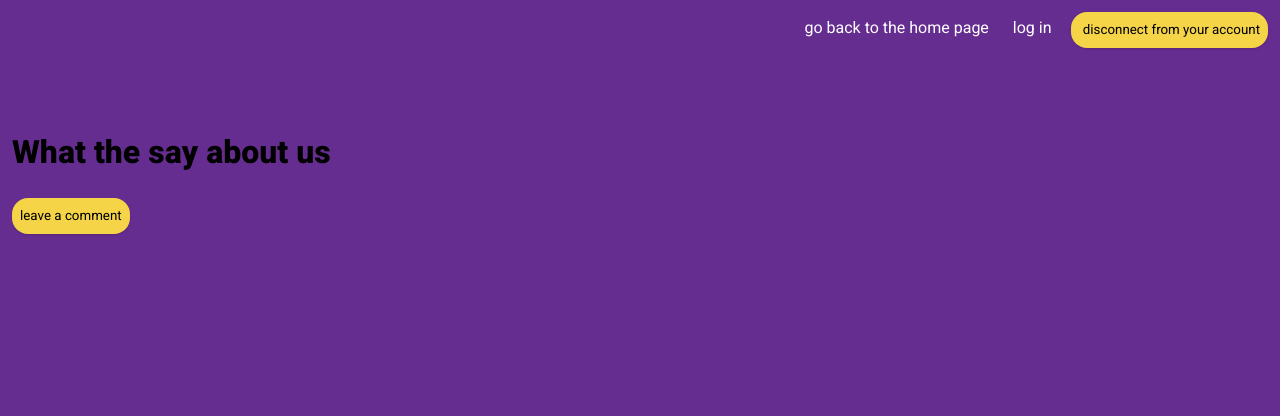
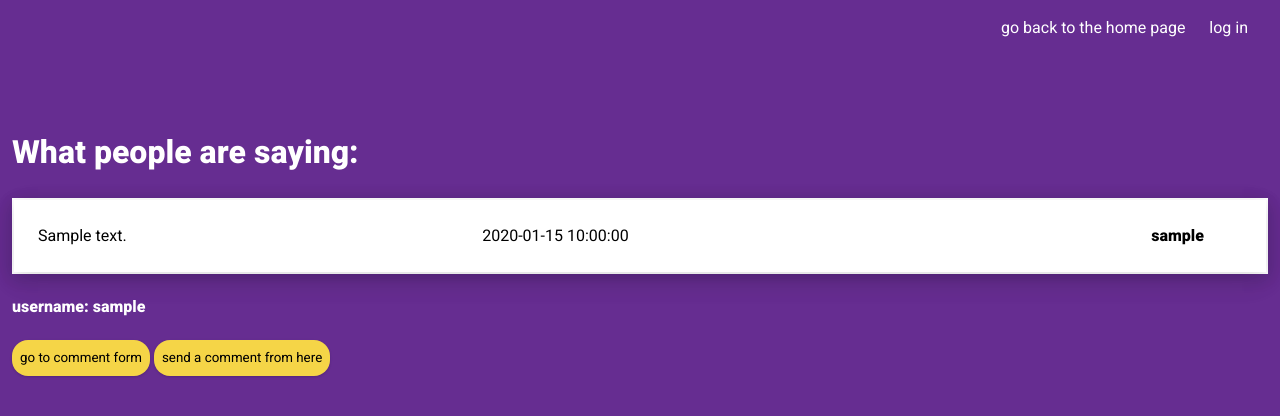
Before and after one commit to Giacomo-DeGrandi/livre-or, a PHP site: page /livre-or.php in a window 1280 px wide. Shown: the top 416 px of the page. Run offline with PHP 8.4, Linux system fonts and the light colour scheme; the visitor is signed in with stand-in values (Sample User, id 1); tables that the repository leaves empty or names only in its code hold one stand-in row (values such as "Sample post").

Commit message:
commit pour envoyer des messages du profil utilisateur et les commentaire sont en ordre de date maintenant

```diff
--- a/index.php
+++ b/index.php
@@ -8,7 +8,7 @@
 </head>
 <body>
 	<div id="indextitles">
-		<h1> Your personal team of web Dev</h1><br>
+		<h1> Musical golden-book</h1><br>
 		<a href="inscription.php" target="_top">SIGN UP </a>
 		<br><br>
 		<a href="connexion.php" target="_top">LOG IN</a>
--- a/livre-or.php
+++ b/livre-or.php
@@ -14,9 +14,6 @@ session_start();
 	<header>
 			<a href="index.php" target="_top">go back to the home page </a>  &#160;&#160;&#160;&#160;
 			<a href="connexion.php" target="_top">log in</a> &#160;&#160;&#160;&#160;
-		<form action='' method="post">
-			<input type="submit" name="disconnect" value="&#160;disconnect from your account" class="buttons1">
-		</form>
 	</header>
 <?php
 
@@ -26,27 +23,113 @@ if (isset($_POST['disconnect'])){
 }
 
 ?>
+<main id="reviewsmain">
 	<br><br><br><br>
-	<h1>What the say about us</h1>
-		<div class="goldentable">
+	<h1>What people are saying:</h1>
+		<div id="goldentable">
 			<table>
+<?php
+
+		$servername = 'localhost';
+		$username = 'root';
+		$password = '';
+		$database = 'livreor';
+
+		$conn = mysqli_connect($servername, $username, $password, $database);
+
+		$quest = "SELECT commentaire, date, id_utilisateur FROM commentaires ORDER BY date DESC";	//display everything
+
+		$req = mysqli_query($conn,$quest);
+
+		$res = mysqli_fetch_all($req, MYSQLI_ASSOC);
+
+		for($i=0; $i<=isset($res[$i]); $i++){
+
+			echo '<tr>';
+
+			foreach ($res[$i] as $k => $v){
+				if($res[$i]['id_utilisateur'] !== $v){
+
+				echo '<td>';
+				echo $v;
+					'</td>';
+				}
+			}
+
+			$id = $res[$i]['id_utilisateur'];
+
+			$quest2 = "SELECT login FROM utilisateurs WHERE id = '$id' ";	//associate  login name of another table
+
+			$req2=mysqli_query($conn,$quest2);
+
+			$res2=mysqli_fetch_all($req2, MYSQLI_ASSOC);
+
+			foreach ($res2 as $k2 => $v2){
+				foreach($v2 as $k3 => $v3){
+
+					echo '<th colspan="2">';
+					echo $v3;
+					echo '</th>';
+				}
+			}
+
+			echo '</tr>';
+		}
+
+?>
 			</table>
 		</div>
 <?php
 
 if(isset($_SESSION['connected'])){
 
-	echo '<form action="" method="post">
-			<input type="submit" name="tocomments" value="leave a comment" class="buttons1">
+	echo '<form action="" method="post" id="goldenform">';
+	echo '<h4> username:'. ' ' . $_SESSION['connected'].'</h4>';
+	echo '<input type="submit" name="tocomments" value="go to comment form" class="buttons1">
+			<input type="submit" name="fastcomments" value="send a comment from here" class="buttons1">
 		</form>';
-
-} else { echo '<span class="ads"> please connect to leave a comment </span>'; }
+} else { echo '<br><br><span class="ads"> please connect to leave a comment </span>'; }
 
 if(isset($_POST['tocomments'])){
 	$_SESSION['user']=$_SESSION['connected'];
 	header("Location: commentaire.php");
 }
+if(isset($_POST['fastcomments'])){
+	echo '<div id="fastcomments">';
+	echo '<h4>write here your comment</h4>';
+	echo '<form action="" method="post">';
+	echo '<input type="submit" name="sendfast" value="send" class="buttons1">';
+	echo '<textarea id="fastcommentsarea" name="fastcommentsarea" rows="4" cols="100"></textarea>';;
+	echo '</form>';
+	echo '</div>';
+}
+
+if(isset($_SESSION['connected'])){
+	if(isset($_POST['fastcommentsarea'])){
+		if(isset($_POST['sendfast'])){
+
+				echo 'ok';
+				$servername = 'localhost';
+				$username = 'root';
+				$password = '';
+				$database = 'livreor';
+
+				$conn = mysqli_connect($servername, $username, $password, $database);
+
+				$comment = $_POST['fastcommentsarea'];
+				$iduser = $_SESSION['id'];
+				$date = date("Y-m-d H:i:s");
+
+				$quest= "INSERT INTO commentaires (commentaire, id_utilisateur, date ) VALUES ('$comment','$iduser','$date')";
+
+				$req = mysqli_query($conn,$quest);
+
+				echo '<span id="datecomments">&#160;&#160; message sent ☑️&#160;&#160;</span>';
+		}
+	}
+}
 
 ?>
+</main>
 </body>
 </html>
--- a/livreor.css
+++ b/livreor.css
@@ -122,7 +122,7 @@ footer {
 }
 
 .buttons1:hover {
-	color: #800080;
+	color: var(--bkgcolor);
 	background-color: var(--yellow) ;
 	border-radius: 2vh;
 	padding: 1vh;
@@ -250,6 +250,10 @@ padding: 4vh;
 
 /*commentaire*/
 
+#reviewsmain h1{
+	color: var(--white);
+}
+
 #reviewformwrapper {
 	display: flex;
 	flex-direction: column;
@@ -275,3 +279,34 @@ padding: 4vh;
 	float: right;
 	padding: 0.5vh;
 }
+
+#goldentable {
+	box-shadow: var(--mainshad);
+	background-color: var(--white);
+}
+
+#goldentable table {
+	width: 100%;
+}
+
+#goldentable table tr {
+	padding: 3vh;
+		box-shadow: var(--mainshad);
+}
+
+#goldentable table tr td {
+	padding: 3vh;
+}
+
+#goldenform h4 {
+	color: var(--white);
+}
+
+#fastcomments {
+	padding: 2vh;
+	color: var(--white);
+	display: flex;
+	flex-direction: column;
+	justify-content: center;
+	align-items: center;
+}
```
Also changed, not shown: profil.php (+18 -0 lines).
